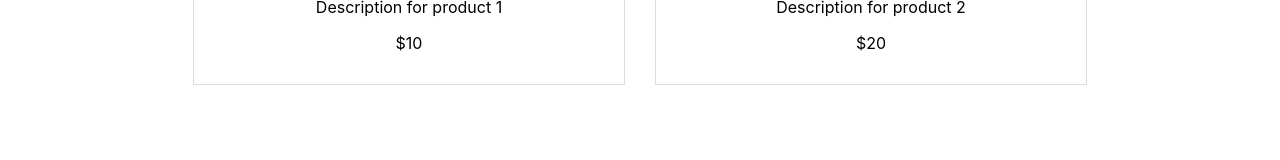
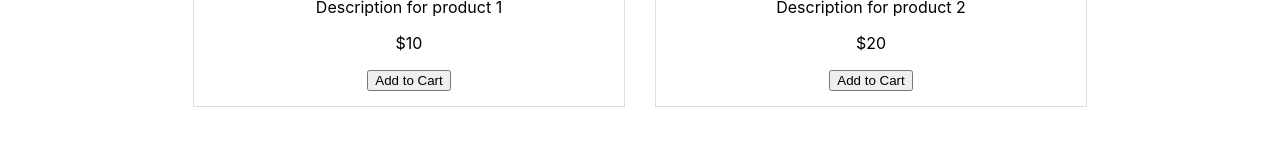
Before and after one commit to tracymuzaki/timbu-cloud-shop, a React (Create React App) app: page / in a window 1280 px wide. Shown: the part 456-616 px from the top of the page. Built offline with nearby package versions, Linux system fonts and the light colour scheme.

Commit message:
added add to cart button

```diff
--- a/src/components/ProductCard.jsx
+++ b/src/components/ProductCard.jsx
@@ -8,6 +8,7 @@ const ProductCard = ({ product }) => {
       <h2>{product.name}</h2>
       <p>{product.description}</p>
       <p>{product.price}</p>
+      <button>Add to Cart</button>
     </div>
   );
 };
```
